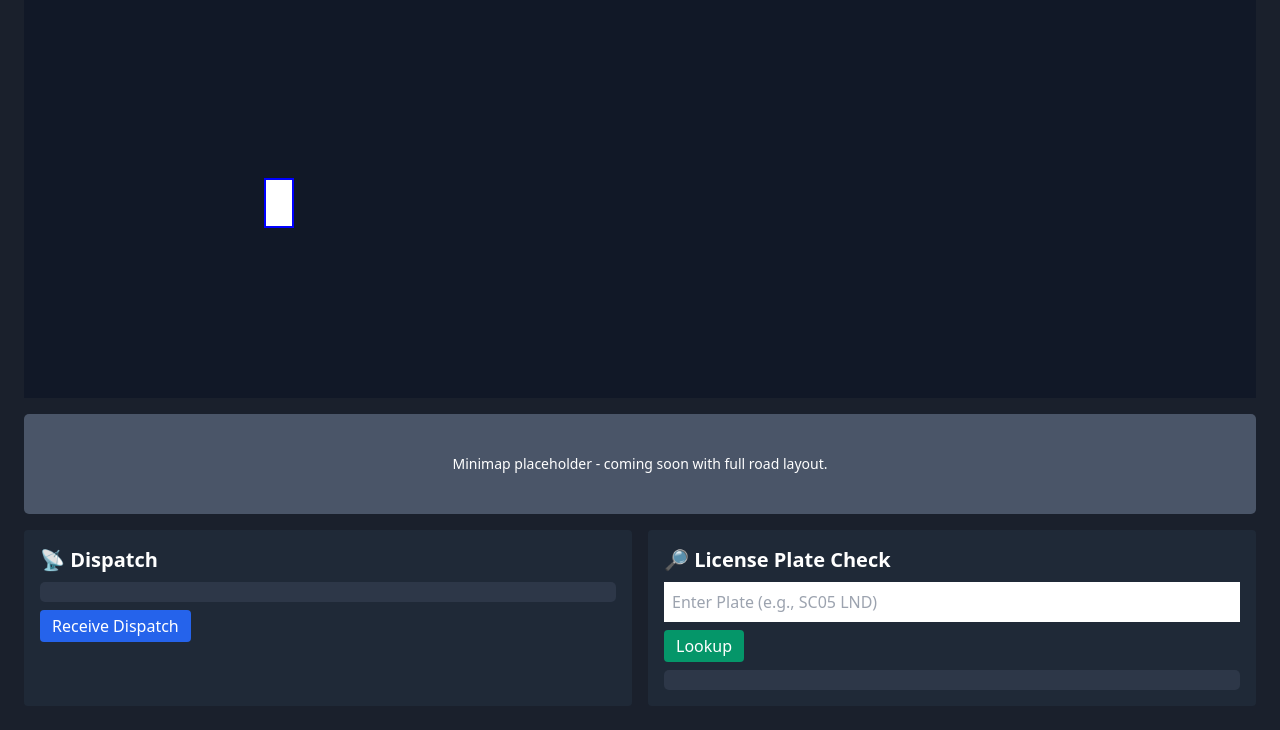
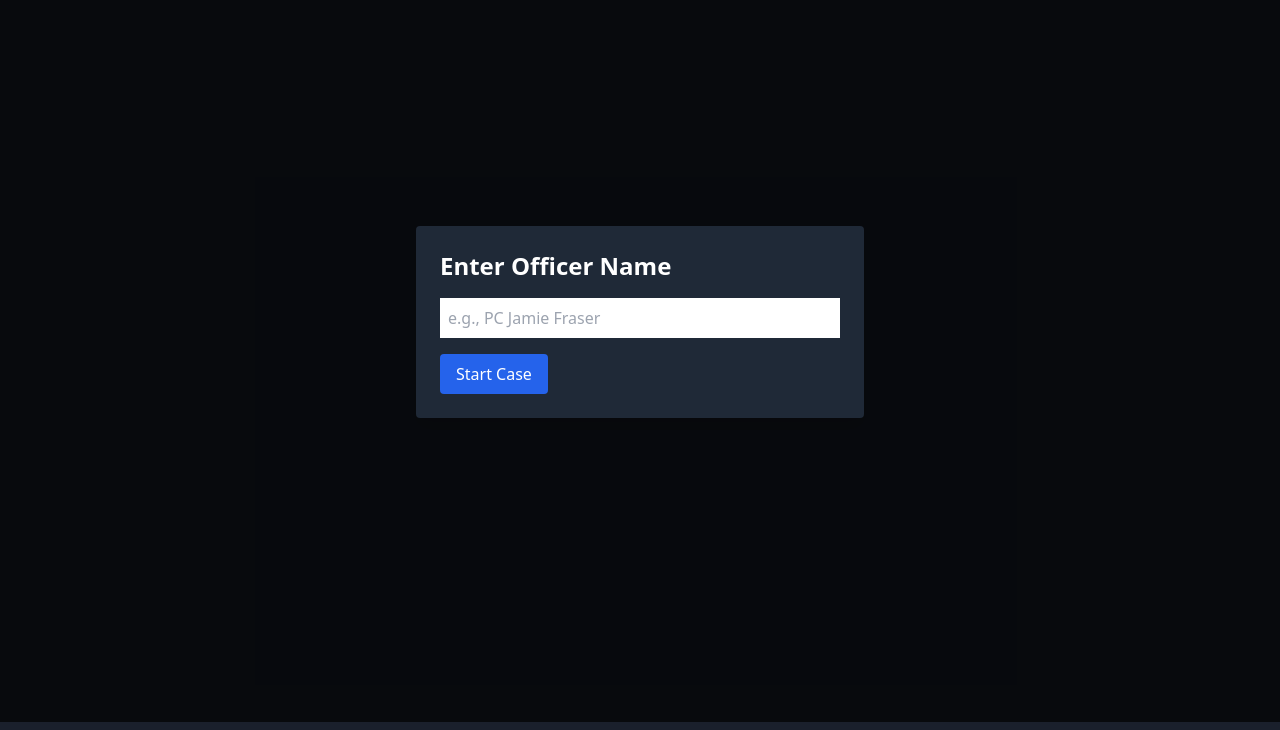
Before and after one commit to hotelpos/PoliceGlasgow, a plain HTML site: page index.html in a window 1280 px wide. Shown: the part 78-808 px from the top of the page. Drawn offline with nearby package versions, Linux system fonts and the light colour scheme.

Commit message:
Update index.html

```diff
--- a/index.html
+++ b/index.html
@@ -3,133 +3,120 @@
 <head>
   <meta charset="UTF-8">
   <meta name="viewport" content="width=device-width, initial-scale=1.0">
-  <title>PoliceGlasgow: Police Simulator</title>
+  <title>PoliceGlasgow: Case Files</title>
   <link href="https://cdn.jsdelivr.net/npm/tailwindcss@2.2.19/dist/tailwind.min.css" rel="stylesheet">
   <style>
     body { background-color: #1a202c; color: white; }
-    #map {
-      width: 100%;
-      height: 400px;
-      background-color: #111827;
-      position: relative;
-      overflow: hidden;
-    }
-    .car {
-      width: 30px;
-      height: 50px;
-      background: white;
-      border: 2px solid blue;
-      position: absolute;
-      top: 180px;
-      left: 240px;
-      transform: rotate(0deg);
-    }
-    .terminal {
-      font-family: monospace;
-      background-color: #2D3748;
-      padding: 10px;
-      border-radius: 5px;
-      max-height: 150px;
-      overflow-y: auto;
-    }
-    #minimap {
-      width: 100%;
-      height: 100px;
-      background: #4A5568;
-      border-radius: 5px;
+    .modal-bg {
+      position: fixed;
+      top: 0; left: 0; right: 0; bottom: 0;
+      background: rgba(0, 0, 0, 0.7);
+      display: flex;
+      align-items: center;
+      justify-content: center;
+      z-index: 1000;
     }
   </style>
 </head>
 <body class="p-6">
-  <h1 class="text-3xl font-bold mb-4">PoliceGlasgow: Police Simulator</h1>
-
-  <div id="map" class="mb-4">
-    <div id="car" class="car"></div>
+  <div id="introModal" class="modal-bg">
+    <div class="bg-gray-800 p-6 rounded shadow-lg w-full max-w-md">
+      <h2 class="text-2xl font-bold mb-4">Enter Officer Name</h2>
+      <input id="officerName" class="w-full p-2 text-black mb-4" placeholder="e.g., PC Jamie Fraser">
+      <button onclick="startGame()" class="bg-blue-600 px-4 py-2 rounded">Start Case</button>
+    </div>
   </div>
 
-  <div id="minimap" class="mb-4 flex items-center justify-center text-white text-sm">
-    Minimap placeholder - coming soon with full road layout.
-  </div>
-
-  <div class="grid grid-cols-1 md:grid-cols-2 gap-4">
-    <!-- Dispatch Radio -->
-    <div class="bg-gray-800 p-4 rounded">
-      <h2 class="text-xl font-semibold mb-2">📡 Dispatch</h2>
-      <div id="dispatchBox" class="terminal"></div>
-      <button onclick="sendDispatch()" class="mt-2 bg-blue-600 px-3 py-1 rounded">Receive Dispatch</button>
+  <div id="mainGame" style="display: none;">
+    <h1 class="text-3xl font-bold mb-4">PoliceGlasgow: Case Files</h1>
+    <div class="bg-gray-800 p-4 rounded mb-4">
+      <h2 class="text-xl font-semibold mb-2">Case Details</h2>
+      <div id="caseDetails" class="text-sm font-mono"></div>
     </div>
-
-    <!-- License Plate Lookup -->
-    <div class="bg-gray-800 p-4 rounded">
-      <h2 class="text-xl font-semibold mb-2">🔎 License Plate Check</h2>
-      <input type="text" id="plateInput" placeholder="Enter Plate (e.g., SC05 LND)" class="w-full p-2 mb-2 text-black">
-      <button onclick="lookupPlate()" class="bg-green-600 px-3 py-1 rounded">Lookup</button>
-      <div id="plateResult" class="mt-2 terminal"></div>
+    <div class="grid grid-cols-1 md:grid-cols-2 gap-4">
+      <div class="bg-gray-800 p-4 rounded">
+        <h2 class="text-xl font-semibold mb-2">📎 Evidence</h2>
+        <ul id="evidenceList" class="list-disc list-inside text-sm"></ul>
+      </div>
+      <div class="bg-gray-800 p-4 rounded">
+        <h2 class="text-xl font-semibold mb-2">👥 Witness Statements</h2>
+        <div id="witnessStatements" class="text-sm"></div>
+      </div>
+      <div class="bg-gray-800 p-4 rounded col-span-2">
+        <h2 class="text-xl font-semibold mb-2">👤 Suspects</h2>
+        <div id="suspects" class="text-sm grid gap-2"></div>
+      </div>
     </div>
   </div>
 
   <script>
-    const dispatchMessages = [
-      "Control to Unit 7: Respond to noise complaint at Govan Rd.",
-      "Control to Unit 3: Possible stolen vehicle on Sauchiehall Street.",
-      "Control to Unit 12: Welfare check at St Enoch Square.",
-      "Control to Unit 5: RTC reported on M8 near Charing Cross.",
+    const cases = [
+      {
+        id: '2025-0718-G01',
+        officer: '',
+        badge: 'C3421',
+        summary: 'Reported break-in at a convenience store on Argyle Street. Officer responded to triggered alarm.',
+        evidence: ['CCTV footage from 02:43 AM', 'Broken window glass with blood trace', 'Shoe print at rear exit'],
+        witnesses: [
+          'Store owner: "I got a call from the alarm company and arrived to see the door smashed in."',
+          'Neighbour: "Saw someone running in a hoodie right before police arrived."'
+        ],
+        suspects: [
+          {
+            name: 'Lewis McArthur',
+            photo: 'https://randomuser.me/api/portraits/men/32.jpg',
+            record: '2 prior arrests for burglary',
+            warrant: false
+          },
+          {
+            name: 'Daniel Muir',
+            photo: 'https://randomuser.me/api/portraits/men/52.jpg',
+            record: 'Clean record',
+            warrant: false
+          }
+        ]
+      }
     ];
 
-    function sendDispatch() {
-      const box = document.getElementById("dispatchBox");
-      const msg = dispatchMessages[Math.floor(Math.random() * dispatchMessages.length)];
-      box.innerHTML += `> ${msg}<br>`;
-      box.scrollTop = box.scrollHeight;
+    function startGame() {
+      const name = document.getElementById('officerName').value;
+      if (!name) return alert('Please enter your officer name.');
 
-      // Optional speech
-      const synth = window.speechSynthesis;
-      if (synth) {
-        const utter = new SpeechSynthesisUtterance(msg);
-        utter.lang = 'en-GB';
-        synth.speak(utter);
-      }
+      const modal = document.getElementById('introModal');
+      modal.style.display = 'none';
+      document.getElementById('mainGame').style.display = 'block';
+
+      const caseData = cases[0];
+      caseData.officer = name;
+
+      document.getElementById('caseDetails').innerHTML = `
+        <strong>Case ID:</strong> ${caseData.id}<br>
+        <strong>Responding Officer:</strong> ${caseData.officer}<br>
+        <strong>Badge ID:</strong> ${caseData.badge}<br>
+        <strong>Description:</strong> ${caseData.summary}
+      `;
+
+      document.getElementById('evidenceList').innerHTML = caseData.evidence.map(e => `<li>${e}</li>`).join('');
+      document.getElementById('witnessStatements').innerHTML = caseData.witnesses.map(w => `<p class='mb-2'>"${w}"</p>`).join('');
+
+      const suspectsDiv = document.getElementById('suspects');
+      caseData.suspects.forEach(s => {
+        const suspectCard = `
+          <div class="bg-gray-700 p-3 rounded shadow">
+            <img src="${s.photo}" alt="${s.name}" class="w-16 h-16 rounded-full mb-2">
+            <p><strong>${s.name}</strong></p>
+            <p>Record: ${s.record}</p>
+            <p>Warrant: ${s.warrant ? 'Yes' : 'No'}</p>
+            <button class="mt-2 bg-blue-500 px-2 py-1 rounded text-sm" onclick="interview('${s.name}')">Interview</button>
+          </div>
+        `;
+        suspectsDiv.innerHTML += suspectCard;
+      });
     }
 
-    function lookupPlate() {
-      const plate = document.getElementById("plateInput").value.toUpperCase();
-      const result = document.getElementById("plateResult");
-
-      const records = {
-        "SC05 LND": { owner: "Jamie Fraser", status: "Valid", arrests: 0, warrants: "None" },
-        "GL15 PCT": { owner: "Moira MacDonald", status: "Expired MOT", arrests: 1, warrants: "Active Warrant - Theft" },
-        "GA62 LAW": { owner: "Craig Douglas", status: "Valid", arrests: 2, warrants: "None" },
-      };
-
-      if (records[plate]) {
-        const data = records[plate];
-        result.innerHTML = `
-          > Owner: ${data.owner}<br>
-          > Status: ${data.status}<br>
-          > Arrests: ${data.arrests}<br>
-          > Warrants: ${data.warrants}<br>
-        `;
-      } else {
-        result.innerHTML = "> No record found for that plate.";
-      }
+    function interview(name) {
+      alert(`Interview started with ${name}... (AI logic not implemented yet)`);
     }
-
-    // Driving Logic
-    const car = document.getElementById("car");
-    let x = 240;
-    let y = 180;
-    let angle = 0;
-
-    document.addEventListener("keydown", function(e) {
-      if (e.key === "ArrowUp") y -= 5;
-      if (e.key === "ArrowDown") y += 5;
-      if (e.key === "ArrowLeft") angle -= 5;
-      if (e.key === "ArrowRight") angle += 5;
-
-      car.style.top = y + "px";
-      car.style.left = x + "px";
-      car.style.transform = `rotate(${angle}deg)`;
-    });
   </script>
 </body>
 </html>
```
